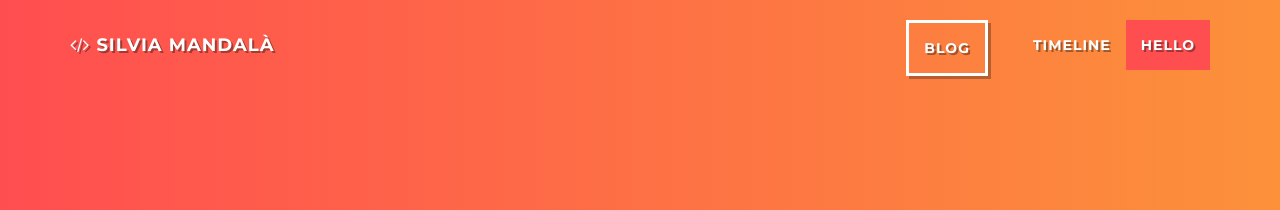
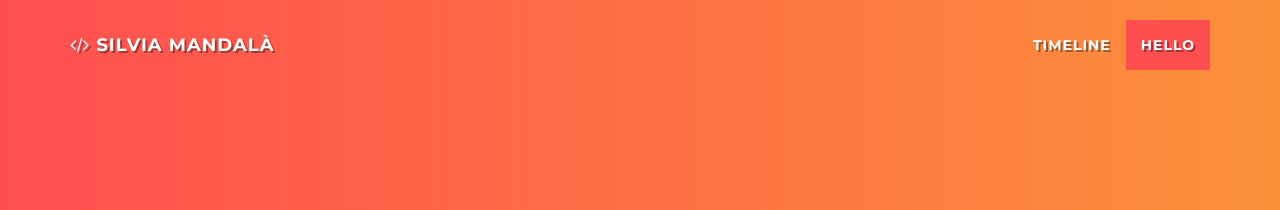
Before and after one commit to simad/simad.github.io, a Jekyll site: the page built from index.html, in a window 1280 px wide. Shown: the top 210 px of the page. Built offline with Jekyll 4.4.1, drawn with Linux system fonts in a browser that asks for light colours.

Commit message:
meh blog button

```diff
--- a/_includes/navigation.html
+++ b/_includes/navigation.html
@@ -17,9 +17,6 @@
                     <li class="hidden">
                         <a href="#page-top"></a>
                     </li>
-                    <li>
-                        <a class="special-link" href="/blog">Blog</a>
-                    </li>
                     {% assign pages = site.pages | sort: "order" %}
                     {% for page in pages %}
                     {% unless page.title == "" || page.url == "" %}
```
